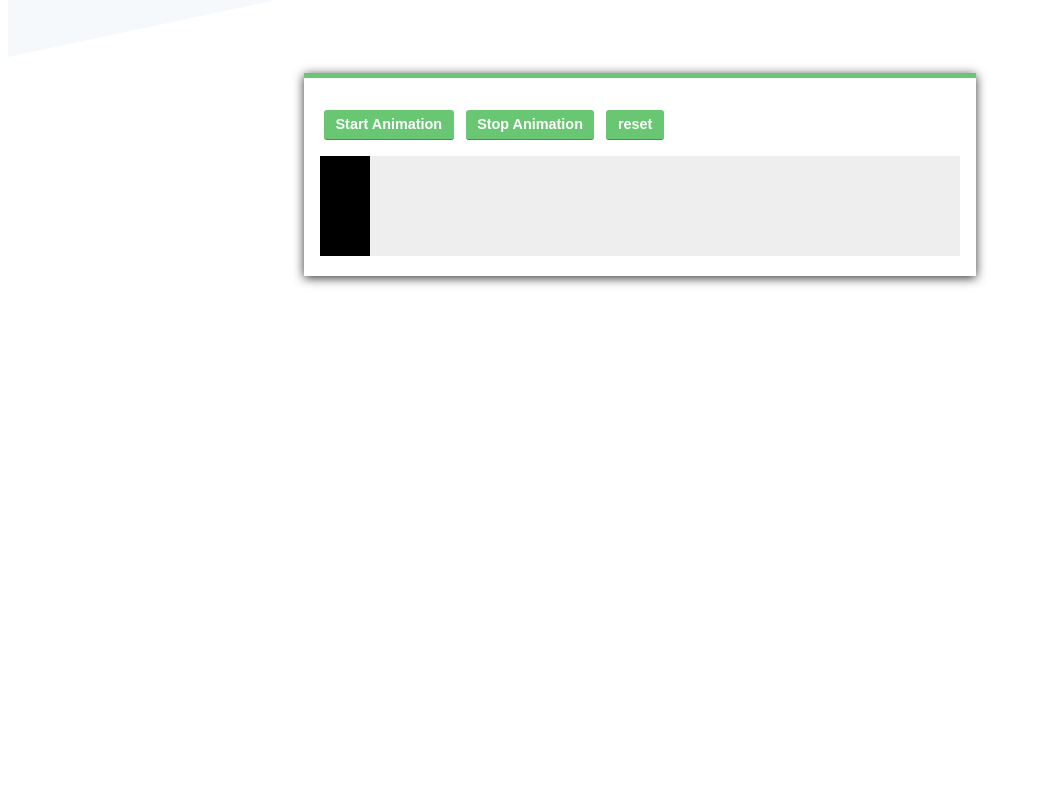
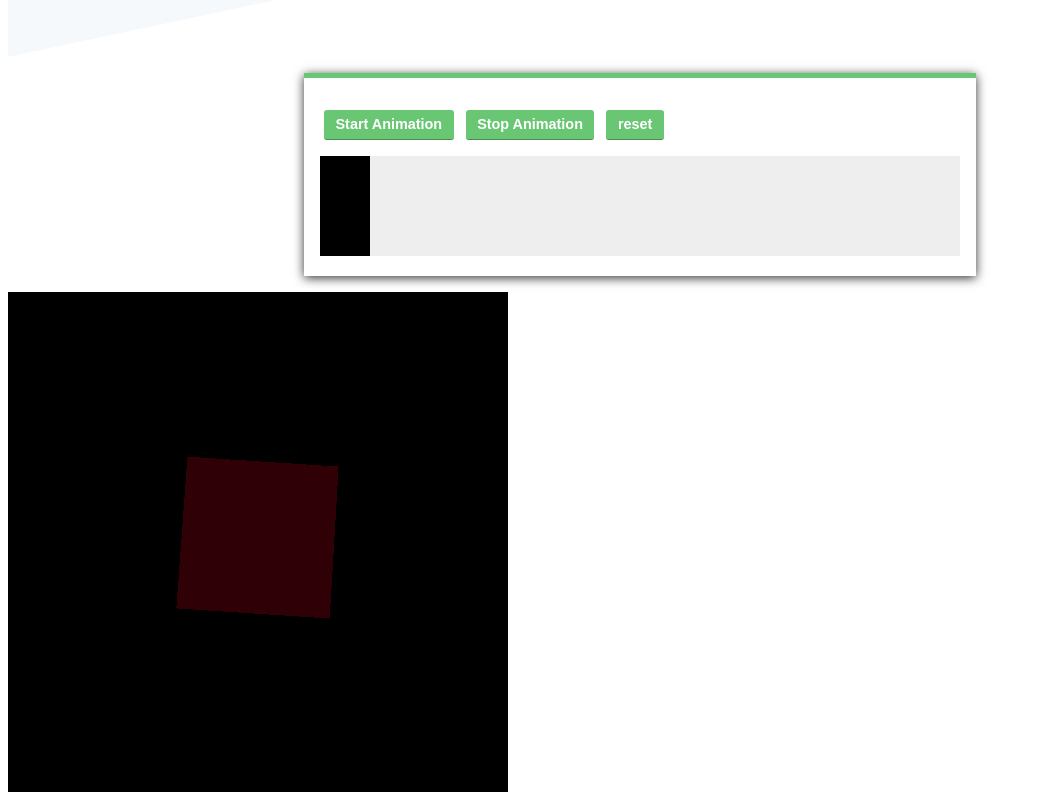
Before and after one commit to djedynak259/css-experiments, a plain HTML site: page index.html in a window 1280 px wide. Shown: the part 751-1551 px from the top of the page, without its empty margins (0-1039 px from the left). Before the commit the page ends 1043 px from the top, so only its background shows below. Drawn offline with nearby package versions, Linux system fonts and the light colour scheme.

Commit message:
added cube

```diff
--- a/index.html
+++ b/index.html
@@ -38,7 +38,7 @@
 
 		  <canvas id="stage" width="640" height="100"></canvas>
 		</div>
-
+	<script src="http://cdnjs.cloudflare.com/ajax/libs/three.js/r67/three.min.js"></script>
 	<script src="js/main.js"></script>
 
   </body>
--- a/js/main.js
+++ b/js/main.js
@@ -165,3 +165,50 @@
 	});
 
 }());
+
+// Cube
+
+var width = 500;
+var height = 500;
+
+var scene = new THREE.Scene();
+var camera = new THREE.PerspectiveCamera(40, width/height, 0.1, 1000);
+
+var renderer = new THREE.WebGLRenderer();
+renderer.setSize(width, height);
+document.body.appendChild(renderer.domElement);
+
+// create the cube
+var geometry = new THREE.BoxGeometry(1,1,1);
+var material = new THREE.MeshPhongMaterial({
+  ambient: 0x555555,
+  color: 0x555555,
+  specular: 0xffffff,
+  shininess: 50,
+  shading: THREE.SmoothShading
+});
+var cube = new THREE.Mesh(geometry, material);
+scene.add(cube);
+
+// create lights
+scene.add( new THREE.AmbientLight(0xff0040) );
+
+var light = new THREE.PointLight(0xffffff, 6, 40);
+light.position.set(20, 20, 20);
+scene.add(light);
+
+// set the camera
+camera.position.z = 5;
+
+// define an animation loop
+var render = function () {
+  requestAnimationFrame(render);
+
+  // rotate the cube
+  cube.rotation.x += 0.005;
+  cube.rotation.y += 0.005;
+
+  renderer.render(scene, camera);
+};
+
+render();
```
